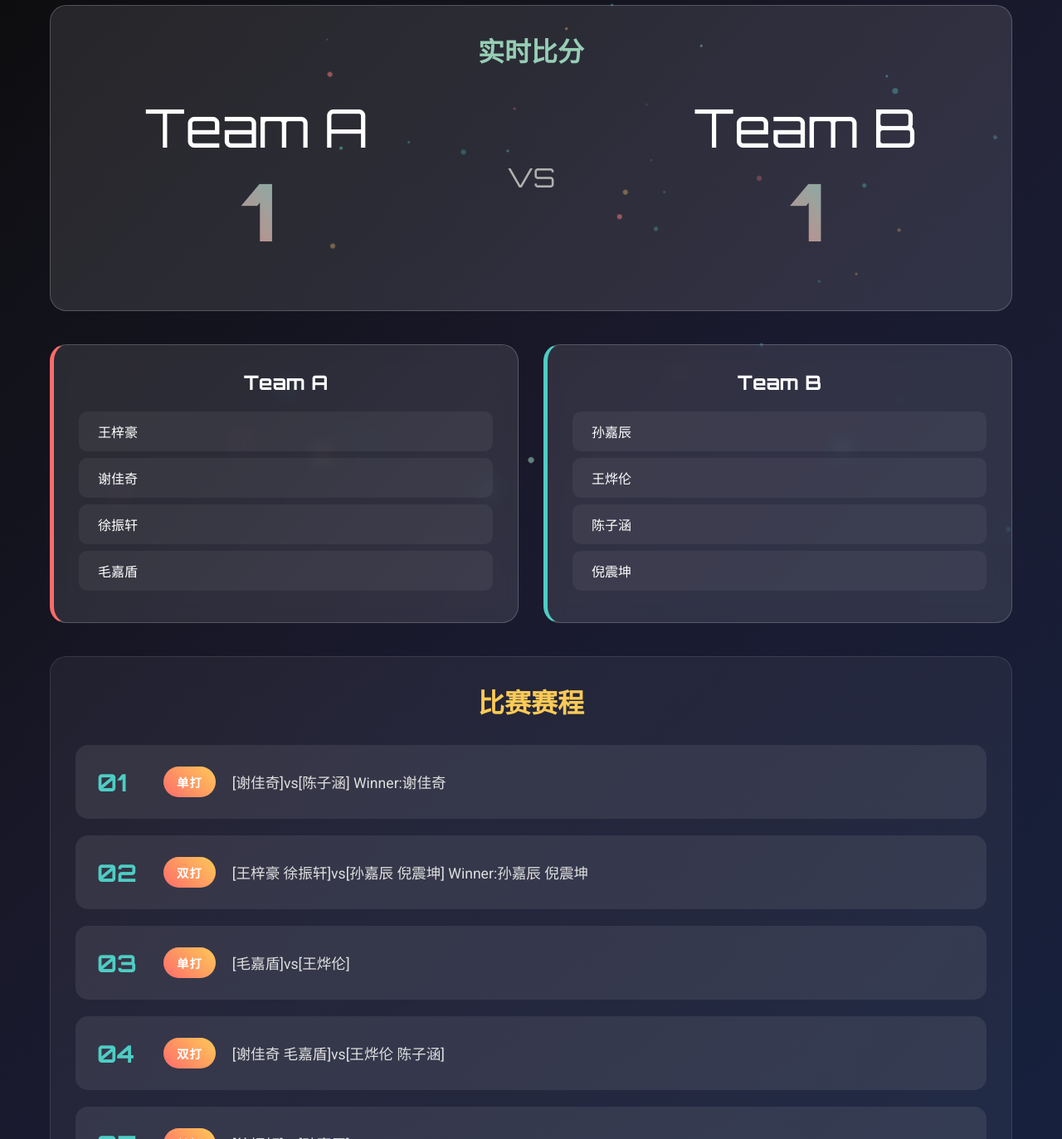
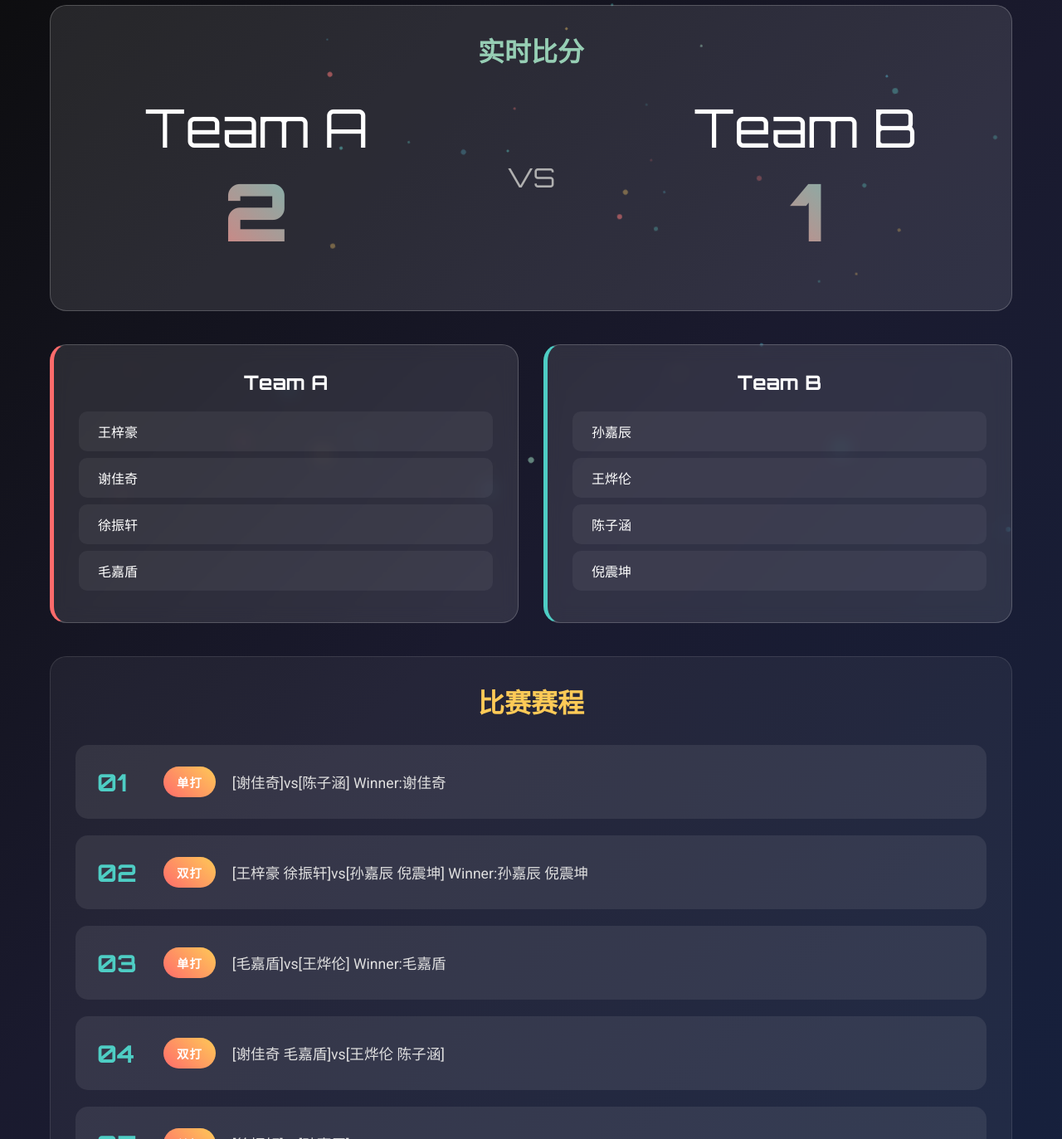
Before and after one commit to neizikou/TJS, a plain HTML site: page index.html in a window 1280 px wide. Shown: the part 162-1535 px from the top of the page at 83% size. Drawn offline with Linux system fonts and the light colour scheme.

Commit message:
Update index.html

```diff
--- a/index.html
+++ b/index.html
@@ -319,7 +319,7 @@
             <div class="score-display">
                 <div class="team-score">
                     <div>Team A</div>
-                    <div class="score" id="scoreA">1</div>
+                    <div class="score" id="scoreA">2</div>
                 </div>
                 <div class="vs">VS</div>
                 <div class="team-score">
@@ -376,7 +376,7 @@
                     <div class="match-info">
                         <div class="match-number">03</div>
                         <div class="match-type">单打</div>
-                        <div class="match-desc">[毛嘉盾]vs[王烨伦]</div>
+                        <div class="match-desc">[毛嘉盾]vs[王烨伦] Winner:毛嘉盾</div>
                     </div>
                 </div>
 
```
